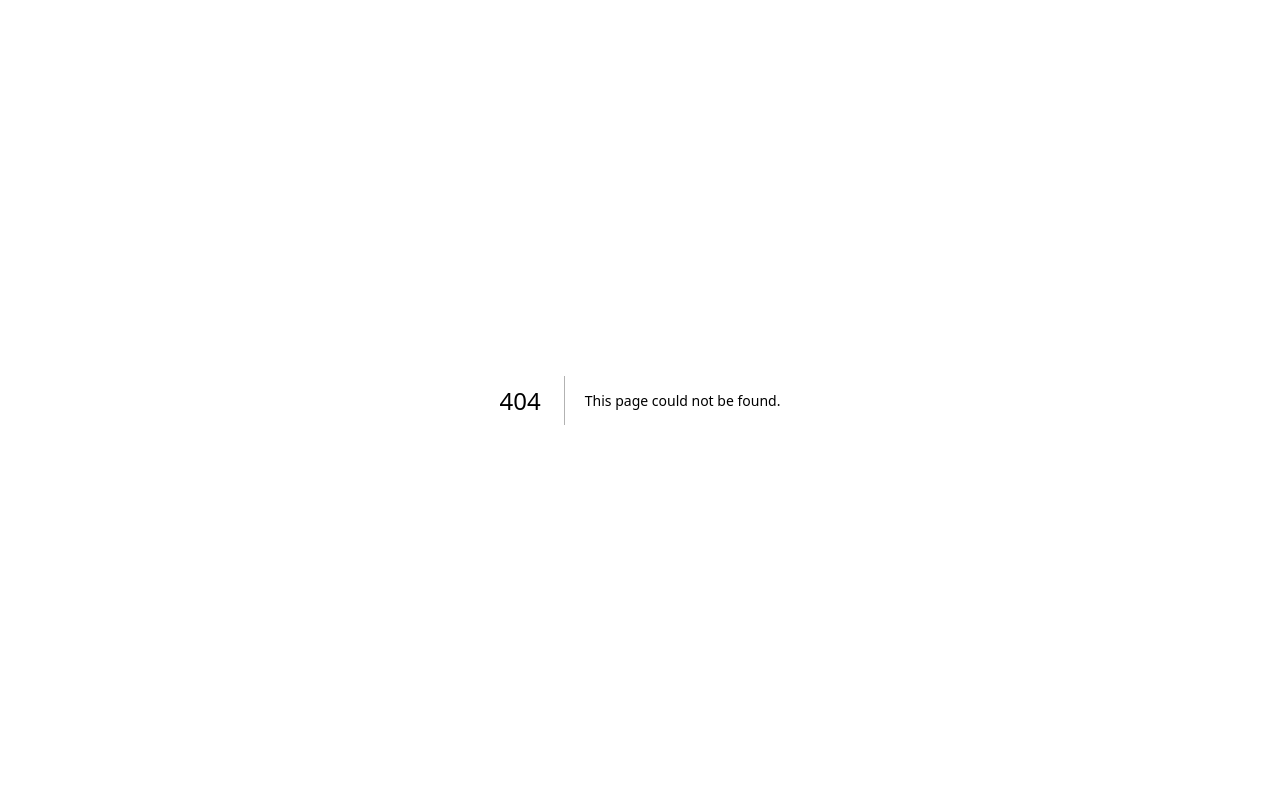
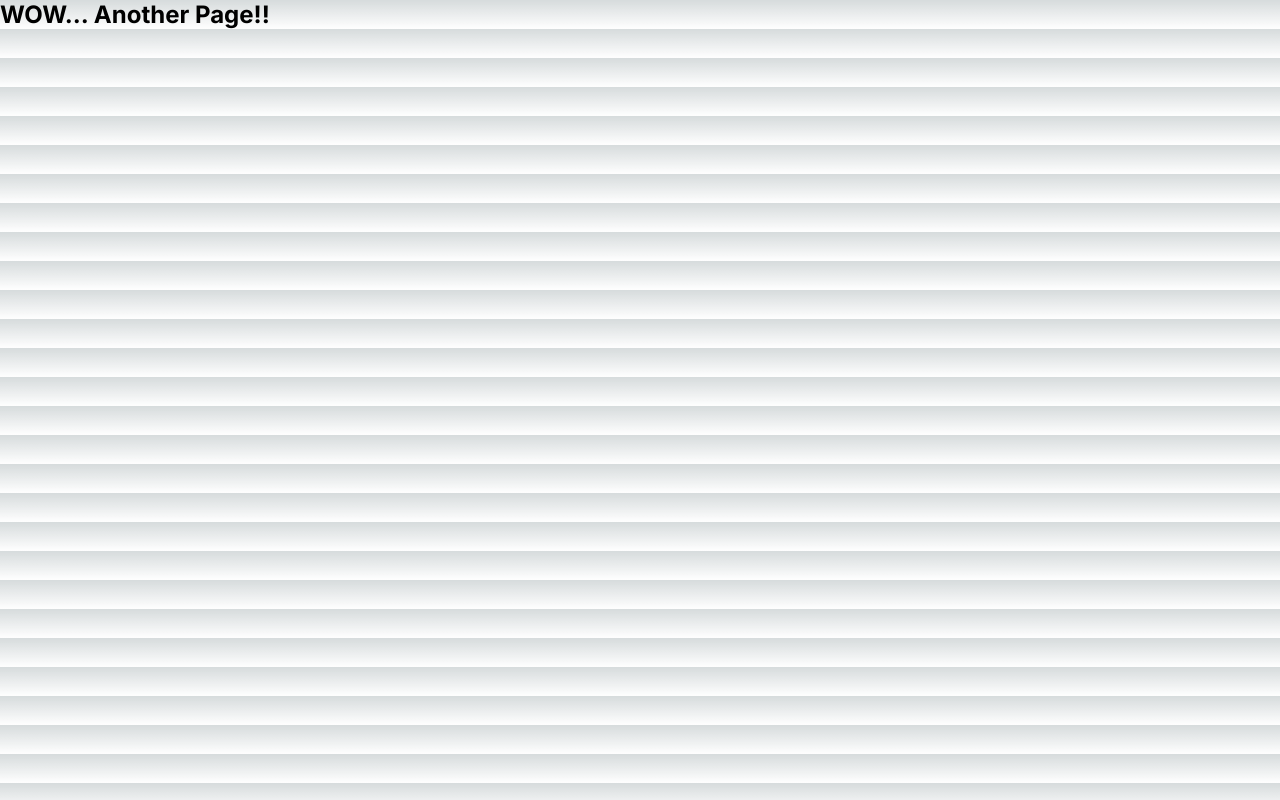
Before and after one commit to lorenrivers/nextjs-intro, a Next.js app: page /another-cool-page in a window 1280 px wide. Before the commit this address had no page. Built offline with nearby package versions, Linux system fonts and the light colour scheme.

Commit message:
more pages

```diff
--- /dev/null
+++ b/src/app/another-cool-page/page.js
@@ -0,0 +1,7 @@
+export default function AnotherPage() {
+  return (
+    <div>
+      <h2>WOW... Another Page!!</h2>
+    </div>
+  );
+}
--- a/src/app/page.js
+++ b/src/app/page.js
@@ -1,5 +1,6 @@
 import Image from "next/image";
 import styles from "./page.module.css";
+import AnotherPage from "./another-cool-page/page";
 
 export default function Home() {
   return (
```
